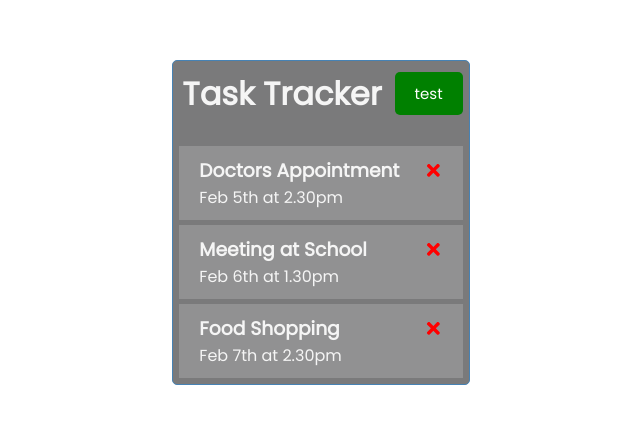
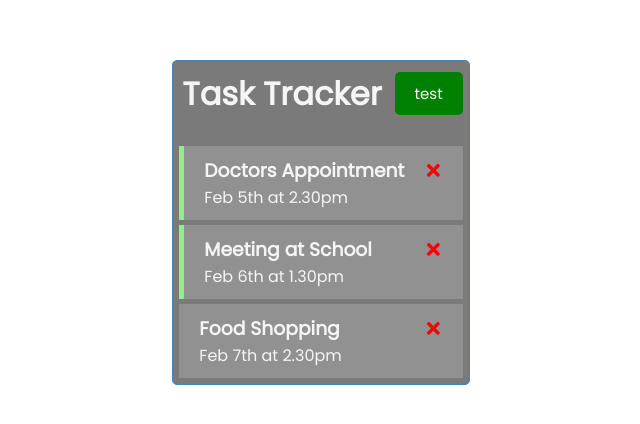
Before and after one commit to Richiewarl/React-Task-Tracker, a React (Create React App) app: page / in a window 1280 px wide. Shown: the part 178-602 px from the top of the page, without its empty margins (319-959 px from the left). Built offline with nearby package versions, Linux system fonts and the light colour scheme.

Commit message:
Add functionality to set reminder and delete task - UI changes only

```diff
--- a/src/App.js
+++ b/src/App.js
@@ -27,10 +27,24 @@
     }
   ])
 
+  // functions
+  // Delete Task
+  const deleteTask = (id) => {
+    setTasks(tasks.filter((task) => task.id !== id))
+  }
+
+  // Set reminder
+  const toggleReminder = (id) => {
+    setTasks(tasks.map((task) => task.id === id ? {...task, reminder: !task.reminder} : task))
+  }
+
   return (
     <div className="container">
       <Header />
-      <Tasks tasks={tasks}/>
+      {tasks.length > 0 ?
+        <Tasks tasks={tasks} onDelete={deleteTask} onToggle={toggleReminder} /> : "No Tasks to Show"
+      }
+
     </div>
   );
 }
--- a/src/components/Task.js
+++ b/src/components/Task.js
@@ -1,11 +1,13 @@
 import { FaTimes } from 'react-icons/fa'
 
-const Task = ({ task }) => {
+const Task = ({ task, onDelete, onToggle }) => {
   return (
-    <div className="task">
+    <div className={`task ${task.reminder ? "reminder" : ""}`} onDoubleClick={() => onToggle(task.id)}>
       <h3>
           {task.text}
-          <FaTimes style={{ color: "red", cursor: "pointer" }} />
+          <FaTimes style={{ color: "red", cursor: "pointer" }}
+            onClick={() => onDelete(task.id)}
+          />
       </h3>
       <p>{task.day}</p>
     </div>
--- a/src/components/Tasks.js
+++ b/src/components/Tasks.js
@@ -1,11 +1,11 @@
 import Task from "./Task"
 
-const Tasks = ({ tasks }) => {
+const Tasks = ({ tasks, onDelete, onToggle }) => {
   return (
     <>
-      {tasks.map((task) => (
-        <Task key={task.id} task={task} />
-      ))}
+      {tasks.map((task) =>
+        <Task key={task.id} task={task} onDelete={onDelete} onToggle={onToggle} />
+      )}
     </>
   )
 }
--- a/src/index.css
+++ b/src/index.css
@@ -102,7 +102,7 @@
 }
 
 .task.reminder {
-  border-left: 5px solid green;
+  border-left: 5px solid lightgreen;
 }
 
 .task h3 {
```
Lines whose indentation alone changed are shown as unchanged.
